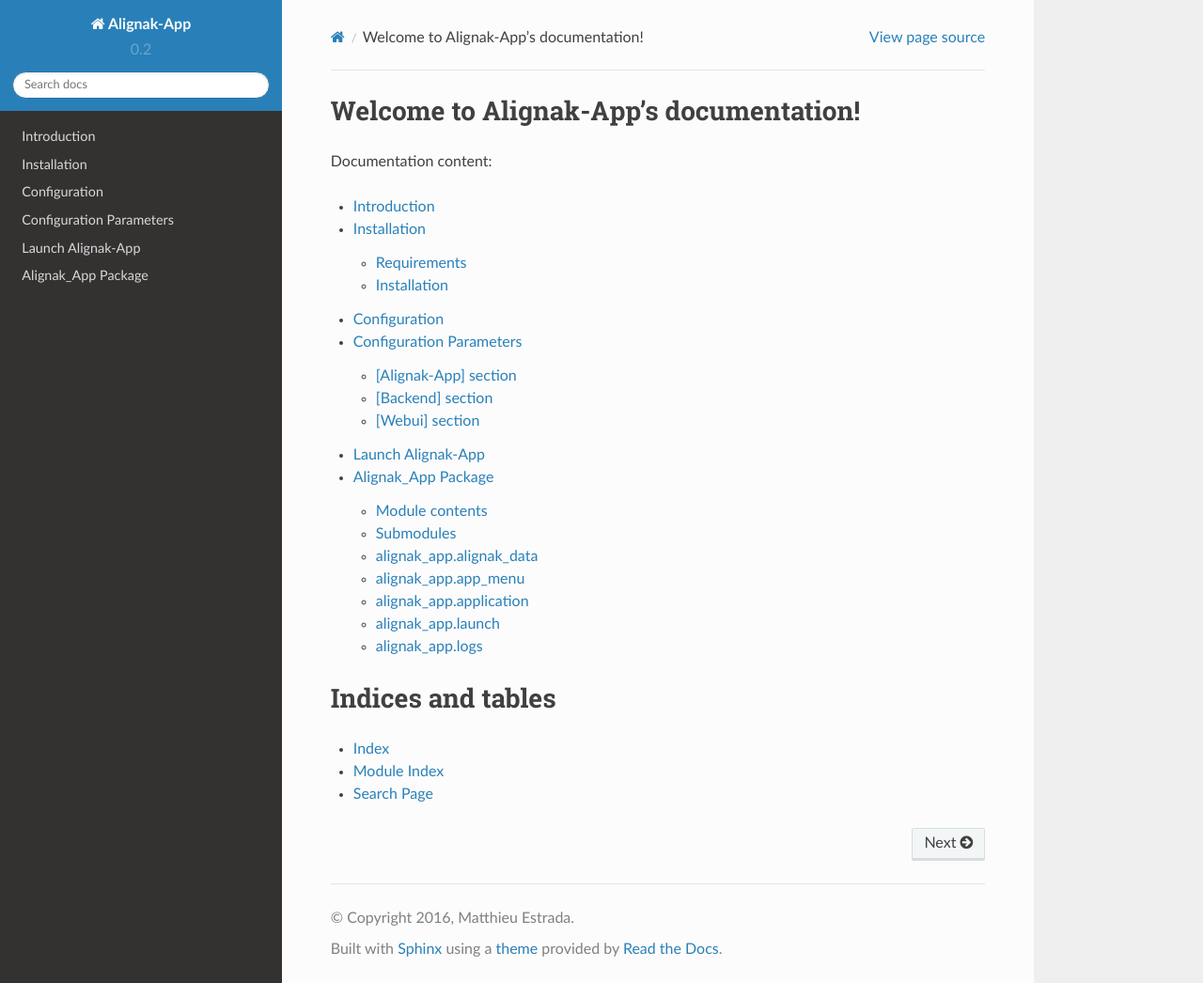
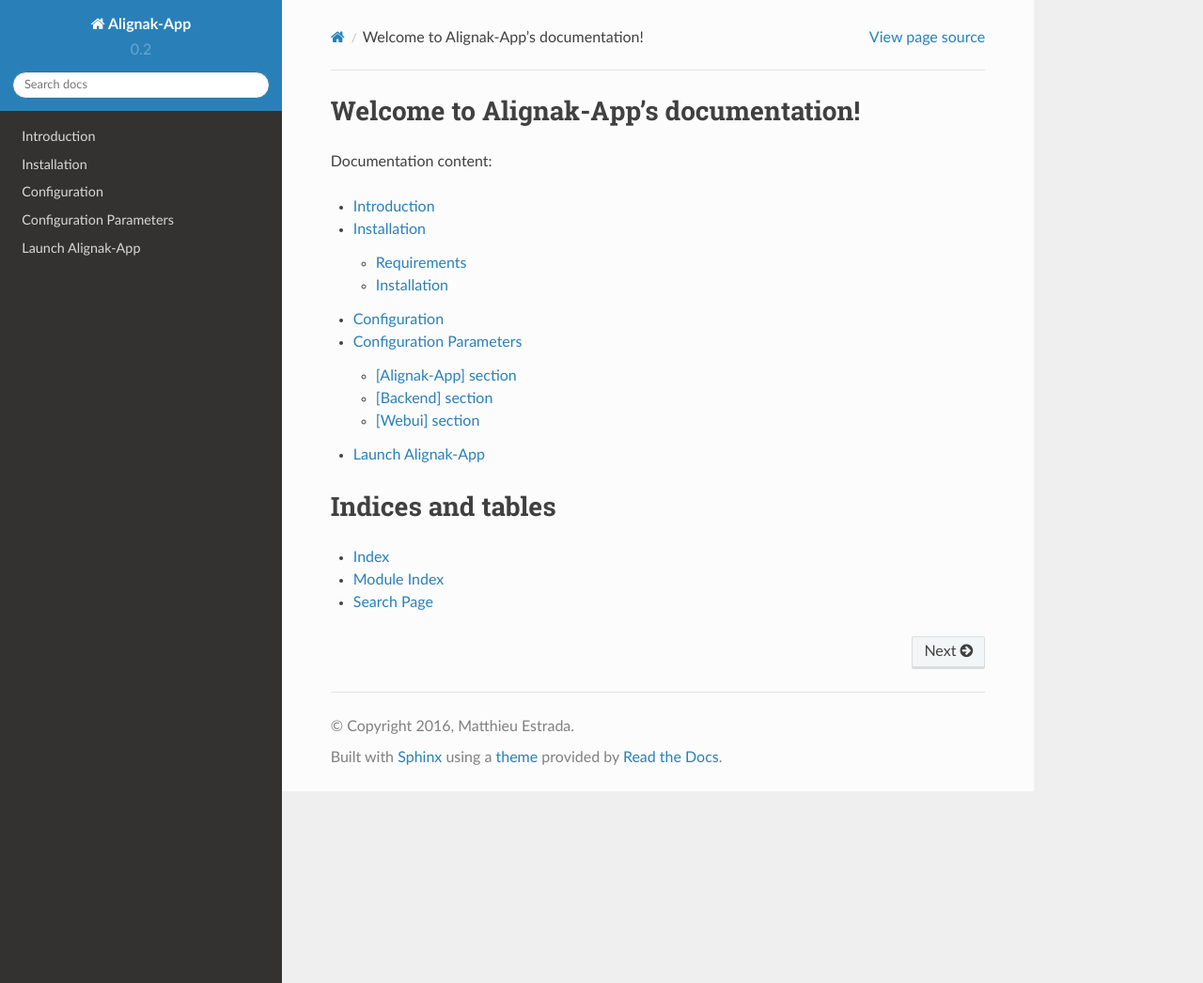
Before and after one commit to Alignak-monitoring-contrib/alignak-app, a Sphinx documentation site: the page built from docs/index.rst, in a window 1280 px wide and 1046 px high. Shown: the whole window at 94% size. Built offline with Sphinx 7.4.7 and the Read the Docs theme 2.0.0, drawn with Linux system fonts in a browser that asks for light colours.

Commit message:
Remove autodoc cause fail with import gi

```diff
--- a/docs/alignak_app.rst
+++ /dev/null
@@ -1,55 +0,0 @@
-.. _alignak_app:
-
-Alignak_App Package
-===================
-
-Module contents
----------------
-
-.. automodule:: alignak_app
-    :members:
-    :undoc-members:
-    :show-inheritance:
-
-Submodules
-----------
-
-alignak_app.alignak_data
-------------------------
-
-.. automodule:: alignak_app.alignak_data
-    :members:
-    :undoc-members:
-    :show-inheritance:
-
-alignak_app.app_menu
---------------------
-
-.. automodule:: alignak_app.app_menu
-    :members:
-    :undoc-members:
-    :show-inheritance:
-
-alignak_app.application
------------------------
-
-.. automodule:: alignak_app.application
-    :members:
-    :undoc-members:
-    :show-inheritance:
-
-alignak_app.launch
-------------------
-
-.. automodule:: alignak_app.launch
-    :members:
-    :undoc-members:
-    :show-inheritance:
-
-alignak_app.logs
-----------------
-
-.. automodule:: alignak_app.logs
-    :members:
-    :undoc-members:
-    :show-inheritance:
--- a/docs/conf.py
+++ b/docs/conf.py
@@ -16,9 +16,9 @@
 # add these directories to sys.path here. If the directory is relative to the
 # documentation root, use os.path.abspath to make it absolute, like shown here.
 #
-import os
-import sys
-sys.path.insert(0, os.path.abspath('../'))
+#import os
+#import sys
+#sys.path.insert(0, os.path.abspath('../'))
 
 # -- General configuration ------------------------------------------------
 
--- a/docs/index.rst
+++ b/docs/index.rst
@@ -15,7 +15,6 @@
    install
    config
    launch
-   alignak_app
 
 
 Indices and tables
```
